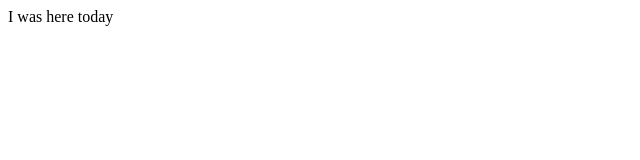
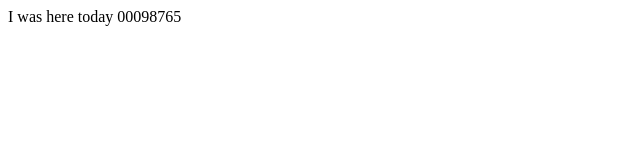
Before and after one commit to mrserch/Azure, a plain HTML site: page index.html in a window 1280 px wide. Shown: the full height of the page, 0-640 px from the left. Drawn offline with Linux system fonts and the light colour scheme.

Commit message:
Update index.html

```diff
--- a/index.html
+++ b/index.html
@@ -1,6 +1,6 @@
 <html>
 <header><title>This is title KT</title></header>
 <body>
-I was here today
+I was here today 00098765
 </body>
 </html>
```
